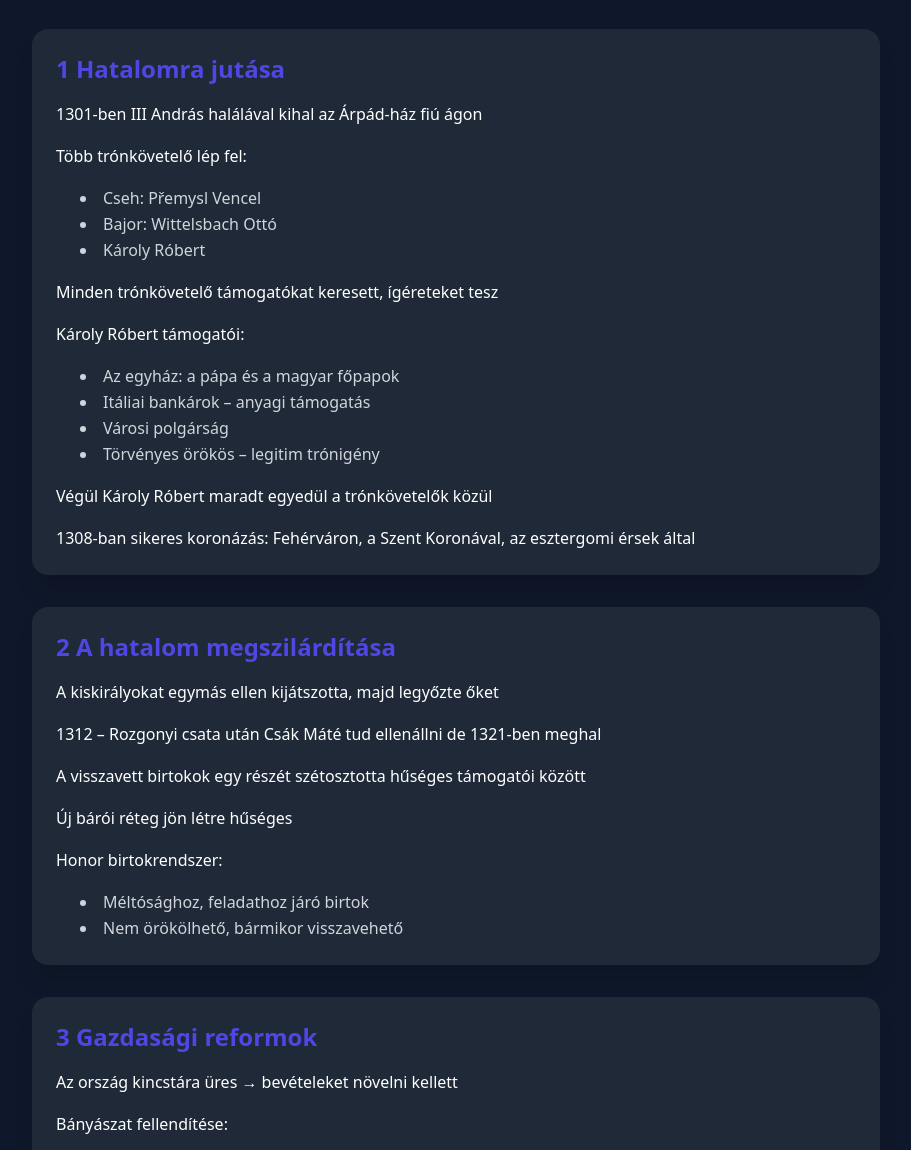
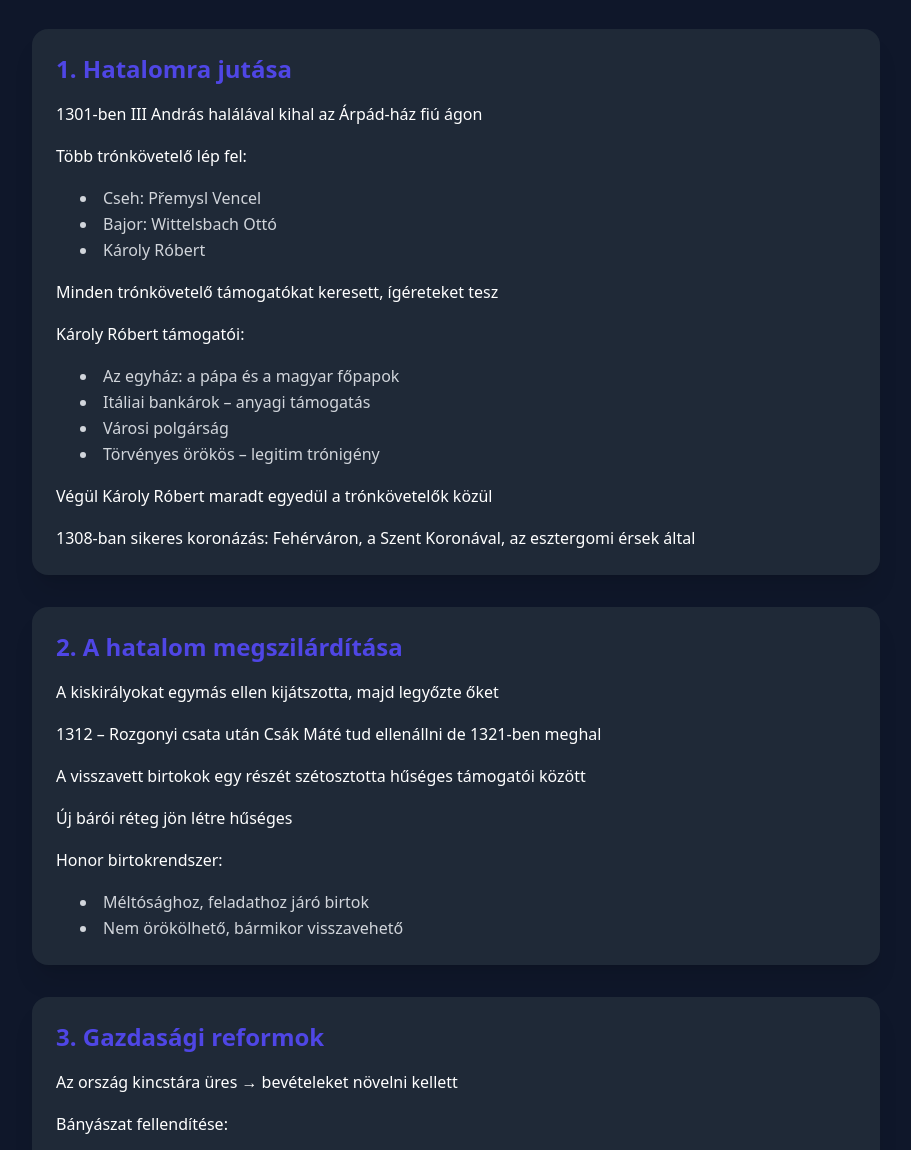
Before and after one commit to Balazsasd01/karolyrobi, a plain HTML site: page index.html in a window 1280 px wide. Shown: the part 101-1251 px from the top of the page, without its empty margins (184-1095 px from the left). Drawn offline with nearby package versions, Linux system fonts and the light colour scheme.

Commit message:
Update index.html

```diff
--- a/index.html
+++ b/index.html
@@ -36,7 +36,7 @@
 
 
     <section class="bg-gray-800 rounded-2xl shadow-xl p-6 fade-in space-y-4">
-      <h2 class="text-2xl font-bold text-primary">1  Hatalomra jutása</h2>
+      <h2 class="text-2xl font-bold text-primary">1.  Hatalomra jutása</h2>
       <p>1301-ben III  András halálával kihal az Árpád-ház fiú ágon </p>
       <p>Több trónkövetelő lép fel:</p>
       <ul class="list-disc list-inside ml-6 text-gray-300">
@@ -58,7 +58,7 @@
 
 
     <section class="bg-gray-800 rounded-2xl shadow-xl p-6 fade-in space-y-4">
-      <h2 class="text-2xl font-bold text-primary">2  A hatalom megszilárdítása</h2>
+      <h2 class="text-2xl font-bold text-primary">2.  A hatalom megszilárdítása</h2>
       <p>A kiskirályokat egymás ellen kijátszotta, majd legyőzte őket </p>
       <p>1312 – Rozgonyi csata után Csák Máté tud ellenállni de 1321-ben meghal</p>
       <p>A visszavett birtokok egy részét szétosztotta hűséges támogatói között </p>
@@ -72,7 +72,7 @@
 
 
     <section class="bg-gray-800 rounded-2xl shadow-xl p-6 fade-in space-y-4">
-      <h2 class="text-2xl font-bold text-primary">3  Gazdasági reformok</h2>
+      <h2 class="text-2xl font-bold text-primary">3.  Gazdasági reformok</h2>
       <p>Az ország kincstára üres → bevételeket növelni kellett </p>
       <p>Bányászat fellendítése:</p>
       <ul class="list-disc list-inside ml-6 text-gray-300">
@@ -101,7 +101,7 @@
 
 
     <section class="bg-gray-800 rounded-2xl shadow-xl p-6 fade-in space-y-4">
-      <h2 class="text-2xl font-bold text-primary">4  Külpolitika</h2>
+      <h2 class="text-2xl font-bold text-primary">4.  Külpolitika</h2>
       <p>Cél: az elveszett területek visszaszerzése:</p>
       <ul class="list-disc list-inside ml-6 text-gray-300">
         <li>Nándorfehérvár, Galambóc visszavétele</li>
```
